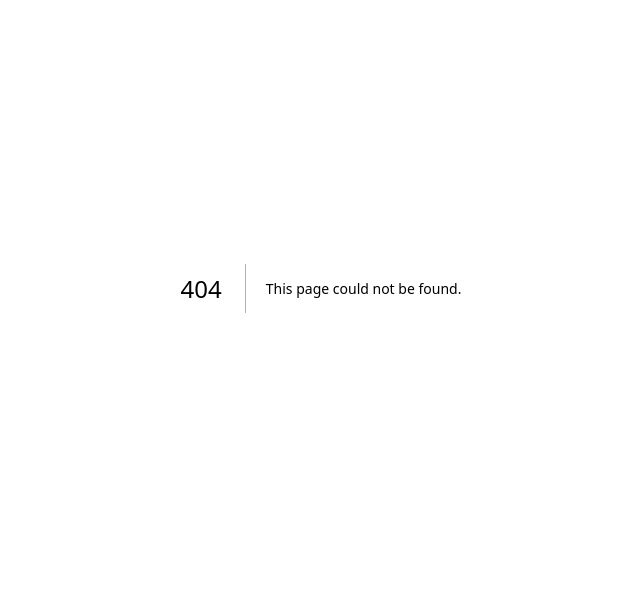
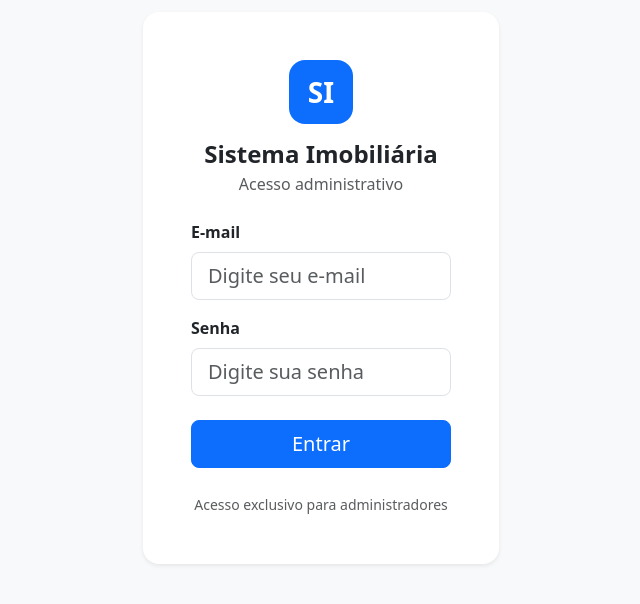
Before and after one commit to MarianeStriani/sistema-imobiliaria, a Next.js app: page /login in a window 1280 px wide. Before the commit this address had no page. Shown: the part 112-716 px from the top of the page, without its empty margins (319-959 px from the left). Built offline with nearby package versions, Linux system fonts and the light colour scheme; no server answers.

Commit message:
Criar login/page.js

```diff
--- /dev/null
+++ b/app/login/page.js
@@ -0,0 +1,145 @@
+"use client";
+
+import { useState } from "react";
+import { useRouter } from "next/navigation";
+import { createClient } from "@/lib/supabase/client";
+
+export default function LoginPage() {
+  const router = useRouter();
+  const supabase = createClient();
+
+  const [email, setEmail] = useState("");
+  const [password, setPassword] = useState("");
+  const [erro, setErro] = useState("");
+  const [carregando, setCarregando] = useState(false);
+
+  async function handleLogin(event) {
+    event.preventDefault();
+
+    setErro("");
+    setCarregando(true);
+
+    const { error } = await supabase.auth.signInWithPassword({
+      email: email.trim(),
+      password,
+    });
+
+    if (error) {
+      setErro("E-mail ou senha inválidos.");
+      setCarregando(false);
+      return;
+    }
+
+    router.push("/dashboard");
+    router.refresh();
+  }
+
+  return (
+    <main className="min-vh-100 bg-light d-flex align-items-center justify-content-center py-5">
+      <div className="container">
+        <div className="row justify-content-center">
+          <div className="col-12 col-sm-10 col-md-7 col-lg-5 col-xl-4">
+            <div className="card border-0 shadow-sm rounded-4">
+              <div className="card-body p-4 p-md-5">
+
+                <div className="text-center mb-4">
+                  <div
+                    className="bg-primary text-white rounded-4 d-inline-flex align-items-center justify-content-center mb-3"
+                    style={{
+                      width: "64px",
+                      height: "64px",
+                      fontSize: "28px",
+                      fontWeight: "700",
+                    }}
+                  >
+                    SI
+                  </div>
+
+                  <h1 className="h4 fw-bold mb-1">
+                    Sistema Imobiliária
+                  </h1>
+
+                  <p className="text-muted mb-0">
+                    Acesso administrativo
+                  </p>
+                </div>
+
+                {erro && (
+                  <div
+                    className="alert alert-danger"
+                    role="alert"
+                  >
+                    {erro}
+                  </div>
+                )}
+
+                <form onSubmit={handleLogin}>
+                  <div className="mb-3">
+                    <label
+                      htmlFor="email"
+                      className="form-label fw-semibold"
+                    >
+                      E-mail
+                    </label>
+
+                    <input
+                      id="email"
+                      type="email"
+                      className="form-control form-control-lg"
+                      value={email}
+                      onChange={(event) =>
+                        setEmail(event.target.value)
+                      }
+                      placeholder="Digite seu e-mail"
+                      autoComplete="email"
+                      required
+                    />
+                  </div>
+
+                  <div className="mb-4">
+                    <label
+                      htmlFor="password"
+                      className="form-label fw-semibold"
+                    >
+                      Senha
+                    </label>
+
+                    <input
+                      id="password"
+                      type="password"
+                      className="form-control form-control-lg"
+                      value={password}
+                      onChange={(event) =>
+                        setPassword(event.target.value)
+                      }
+                      placeholder="Digite sua senha"
+                      autoComplete="current-password"
+                      required
+                    />
+                  </div>
+
+                  <button
+                    type="submit"
+                    className="btn btn-primary btn-lg w-100"
+                    disabled={carregando}
+                  >
+                    {carregando
+                      ? "Entrando..."
+                      : "Entrar"}
+                  </button>
+                </form>
+
+                <div className="text-center mt-4">
+                  <small className="text-muted">
+                    Acesso exclusivo para administradores
+                  </small>
+                </div>
+
+              </div>
+            </div>
+          </div>
+        </div>
+      </div>
+    </main>
+  );
+}
```
